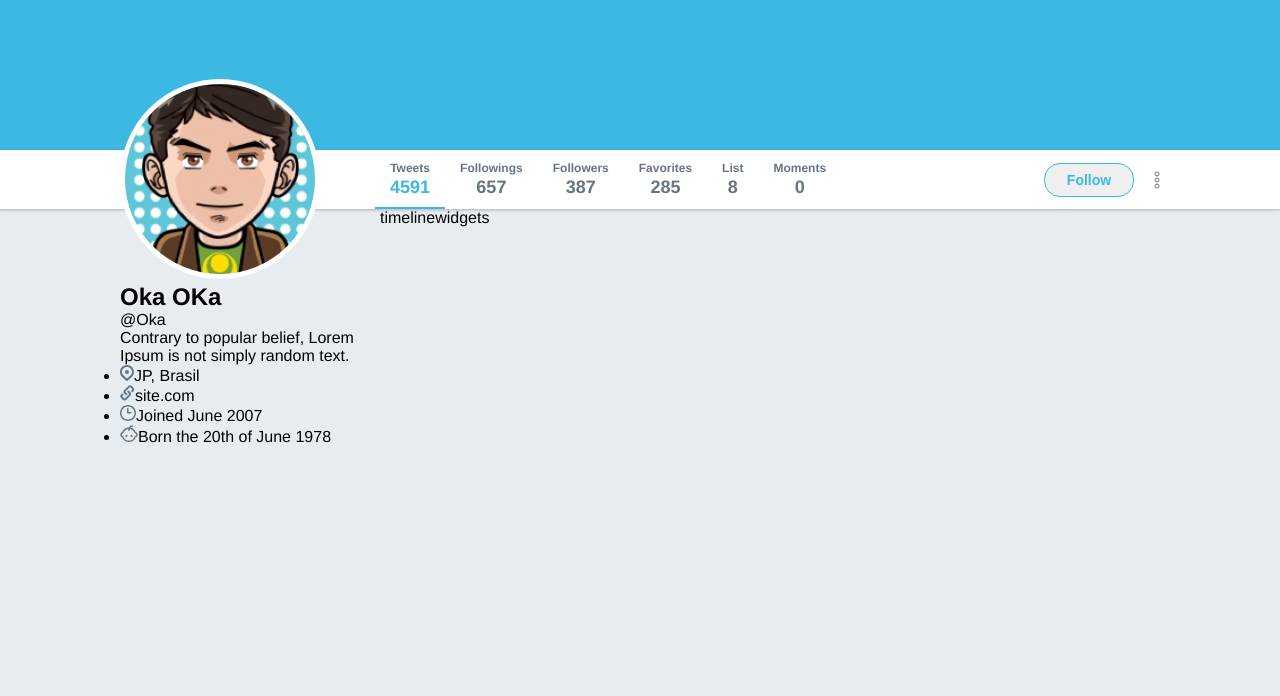
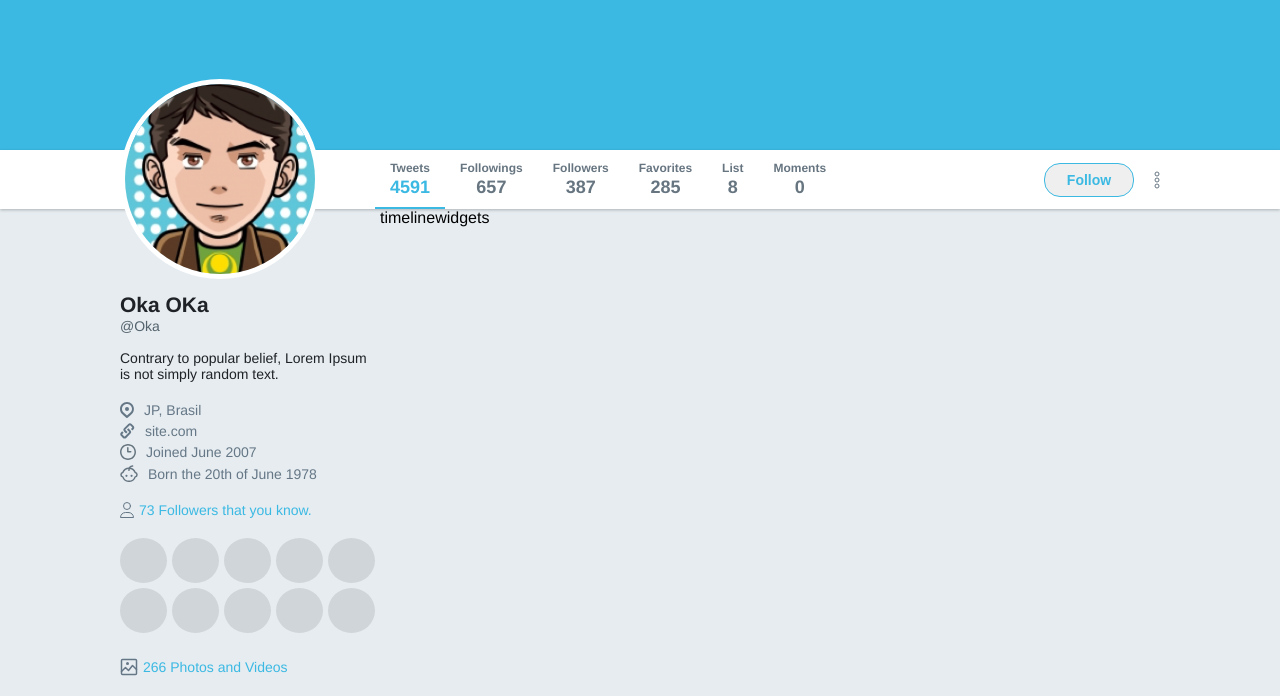
Before and after one commit to Victor-Fernandes/Flexbox, a plain HTML site: page index.html in a window 1280 px wide. Shown: the part 276-972 px from the top of the page. Before the commit the page ends 800 px from the top, so only its background shows below. Drawn offline with Linux system fonts and the light colour scheme.

Commit message:
create followers and photos

```diff
--- a/index.html
+++ b/index.html
@@ -1,5 +1,6 @@
 <!DOCTYPE html>
 <html lang="en">
+
 <head>
   <meta charset="UTF-8">
   <meta name="viewport" content="width=device-width, initial-scale=1.0">
@@ -7,6 +8,7 @@
   <link rel="stylesheet" href="style.css">
   <title>Twitter</title>
 </head>
+
 <body>
   <header id="main-header">
     <div class="content">
@@ -70,12 +72,45 @@
       <span>@Oka</span>
       <p>Contrary to popular belief, Lorem Ipsum is not simply random text.</p>
 
-        <ul>
+      <ul class="list">
         <li><img src="/image/place.svg" alt="place">JP, Brasil</li>
         <li><img src="/image/url.svg" alt="url">site.com</li>
         <li><img src="/image/joined.svg" alt="joined">Joined June 2007</li>
         <li><img src="/image/born.svg" alt="born">Born the 20th of June 1978</li>
       </ul>
+
+      <div class="widget followers">
+        <strong><img src="/image/followers.svg" alt="followers">
+          73 Followers that you know.
+        </strong>
+        <ul>
+          <li></li>
+          <li></li>
+          <li></li>
+          <li></li>
+          <li></li>
+          <li></li>
+          <li></li>
+          <li></li>
+          <li></li>
+          <li></li>
+        </ul>
+      </div>
+
+      <div class="widget image">
+        <strong>
+          <img src="/image/images.svg" alt="images">
+          266 Photos and Videos
+        </strong>
+        <ul>
+          <li></li>
+          <li></li>
+          <li></li>
+          <li></li>
+          <li></li>
+          <li></li>
+        </ul>
+      </div>
     </aside>
     <section class="timeline">
       timeline
@@ -85,4 +120,5 @@
     </aside>
   </div>
 </body>
+
 </html>
--- a/style.css
+++ b/style.css
@@ -200,3 +200,90 @@ div.wrapper-content aside.profile img.avatar {
   border: 5px solid #fff;
   margin-top: -130px;
 }
+
+div.wrapper-content aside.profile h1{
+  font-size: 21px;
+  color: #1f2226;
+  margin-top: 10px;
+}
+
+div.wrapper-content aside.profile span{
+  font-size: 14px;
+  color: #53626c;
+}
+
+div.wrapper-content aside.profile p{
+  font-size: 14px;
+  color: #1f2226;
+  margin-top: 15px;
+}
+
+div.wrapper-content aside.profile ul {
+  margin-top: 20px;
+  list-style: none;
+}
+
+div.wrapper-content aside.profile ul.list li{
+  font-size: 14px;
+  color: #657786;
+
+  display: flex;
+  align-items: center;
+  margin-top: 5px;
+}
+
+div.wrapper-content aside.profile ul.list li:first-child{
+  margin-top: 0;
+}
+
+div.wrapper-content aside.profile ul.list li img {
+  margin-right: 10px;
+}
+
+div.wrapper-content aside.profile .widget {
+  margin-top: 20px;
+}
+
+div.wrapper-content aside.profile .widget strong {
+  font-weight: normal;
+  color: #3bb9e3;
+  font-size: 14px;
+  display: flex;
+  align-items: center;
+}
+
+div.wrapper-content aside.profile .widget strong img {
+  margin-right: 5px;
+}
+
+div.wrapper-content aside.profile .followers ul {
+  list-style: none;
+  display: flex;
+  flex-wrap: wrap;
+  align-content: flex-start;
+  align-items: flex-start;
+}
+
+div.wrapper-content aside.profile .followers ul li {
+  width: 45px;
+  height: 45px;
+  background: #D0D5D9;
+  border-radius: 50%;
+  flex: 1 0 auto;
+  margin: 0 5px 5px 0;
+}
+
+div.wrapper-content aside.profile .image ul {
+  list-style: none;
+  display: flex;
+  flex-wrap: wrap;
+}
+
+div.wrapper-content aside.profile .imgage ul li {
+  width: 80px;
+  height: 80px;
+  background: #D0D5D9;
+  border-radius: 8px;
+  flex: 1 0 auto;
+  margin: 0 5px 5px 0;
+}
```
Lines whose indentation alone changed are shown as unchanged.
